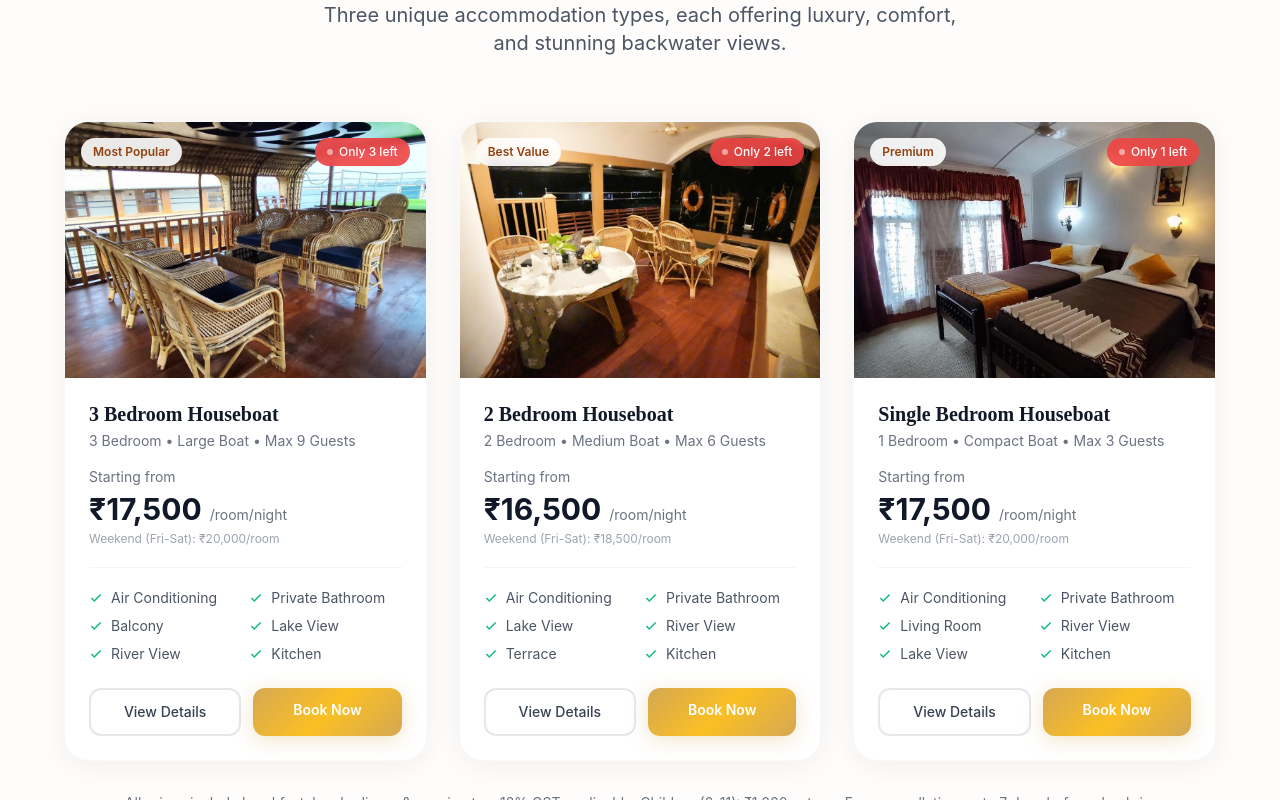
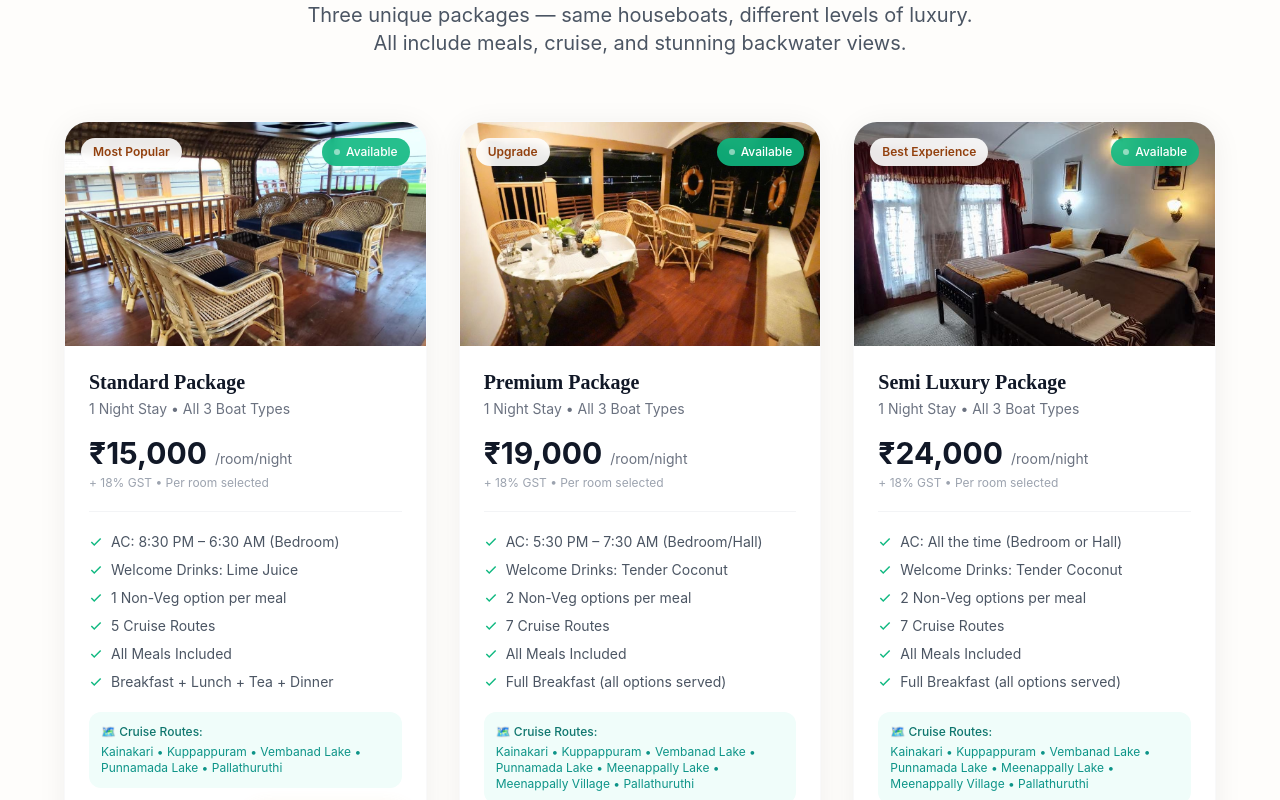
Before and after one commit to sivakum244-cell/kalappura-website, a Next.js app: page / in a window 1280 px wide. Shown: the part 4260-5060 px from the top of the page. Built offline with nearby package versions, Linux system fonts and the light colour scheme; no server answers.

Commit message:
Show packages as main room cards on homepage - Standard/Premium/Semi Luxury

```diff
--- a/src/components/Rooms.tsx
+++ b/src/components/Rooms.tsx
@@ -2,8 +2,64 @@
 
 import { useRef } from "react";
 import { motion, useInView } from "framer-motion";
-import { ROOMS } from "@/lib/constants";
 import { formatPrice } from "@/lib/utils";
+
+const PACKAGES = [
+  {
+    id: "standard",
+    name: "Standard Package",
+    price: 15000,
+    image: "/images/rooms/standard-cabin/1.jpg",
+    badge: "Most Popular",
+    subtitle: "1 Night Stay",
+    highlights: [
+      "AC: 8:30 PM – 6:30 AM (Bedroom)",
+      "Welcome Drinks: Lime Juice",
+      "1 Non-Veg option per meal",
+      "5 Cruise Routes",
+      "All Meals Included",
+      "Breakfast + Lunch + Tea + Dinner",
+    ],
+    routes: "Kainakari • Kuppappuram • Vembanad Lake • Punnamada Lake • Pallathuruthi",
+    availability: 3,
+  },
+  {
+    id: "premium",
+    name: "Premium Package",
+    price: 19000,
+    image: "/images/rooms/double-twin-room/1.jpg",
+    badge: "Upgrade",
+    subtitle: "1 Night Stay",
+    highlights: [
+      "AC: 5:30 PM – 7:30 AM (Bedroom/Hall)",
+      "Welcome Drinks: Tender Coconut",
+      "2 Non-Veg options per meal",
+      "7 Cruise Routes",
+      "All Meals Included",
+      "Full Breakfast (all options served)",
+    ],
+    routes: "Kainakari • Kuppappuram • Vembanad Lake • Punnamada Lake • Meenappally Lake • Meenappally Village • Pallathuruthi",
+    availability: 2,
+  },
+  {
+    id: "luxury",
+    name: "Semi Luxury Package",
+    price: 24000,
+    image: "/images/rooms/suite-river-view/1.jpg",
+    badge: "Best Experience",
+    subtitle: "1 Night Stay",
+    highlights: [
+      "AC: All the time (Bedroom or Hall)",
+      "Welcome Drinks: Tender Coconut",
+      "2 Non-Veg options per meal",
+      "7 Cruise Routes",
+      "All Meals Included",
+      "Full Breakfast (all options served)",
+    ],
+    routes: "Kainakari • Kuppappuram • Vembanad Lake • Punnamada Lake • Meenappally Lake • Meenappally Village • Pallathuruthi",
+    availability: 1,
+  },
+];
 
 export default function Rooms() {
   const ref = useRef(null);
@@ -20,90 +76,72 @@ export default function Rooms() {
           className="text-center mb-16"
         >
           <span className="inline-block px-4 py-1.5 bg-teak-100 text-teak-700 text-sm font-medium rounded-full mb-4">
-            Our Accommodations
+            Our Packages
           </span>
-          <h2 className="section-title">Choose Your Perfect Stay</h2>
+          <h2 className="section-title">Choose Your Package</h2>
           <p className="section-subtitle mx-auto">
-            Three unique accommodation types, each offering luxury, comfort, and
-            stunning backwater views.
+            Three unique packages — same houseboats, different levels of luxury.
+            All include meals, cruise, and stunning backwater views.
           </p>
         </motion.div>
 
-        {/* Room Cards */}
+        {/* Package Cards */}
         <div className="grid grid-cols-1 lg:grid-cols-3 gap-8">
-          {ROOMS.map((room, index) => (
+          {PACKAGES.map((pkg, index) => (
             <motion.div
-              key={room.id}
+              key={pkg.id}
               initial={{ opacity: 0, y: 50 }}
               animate={isInView ? { opacity: 1, y: 0 } : {}}
               transition={{ duration: 0.6, delay: index * 0.2 }}
               className="group bg-white rounded-3xl overflow-hidden shadow-card card-hover border border-gray-100/50"
             >
               {/* Image */}
-              <div className="relative h-64 overflow-hidden">
+              <div className="relative h-56 overflow-hidden">
                 <img
-                  src={room.images[0]}
-                  alt={room.name}
+                  src={pkg.image}
+                  alt={pkg.name}
                   className="w-full h-full object-cover transition-transform duration-700 group-hover:scale-110"
                   loading="lazy"
                 />
                 {/* Badge */}
                 <div className="absolute top-4 left-4 px-3 py-1.5 bg-white/90 backdrop-blur-sm rounded-full text-xs font-semibold text-gold-700">
-                  {room.badge}
+                  {pkg.badge}
                 </div>
                 {/* Availability */}
-                <div className="absolute top-4 right-4 flex items-center gap-1.5 px-3 py-1.5 bg-red-500/90 backdrop-blur-sm rounded-full">
+                <div className="absolute top-4 right-4 flex items-center gap-1.5 px-3 py-1.5 bg-emerald-500/90 backdrop-blur-sm rounded-full">
                   <span className="w-1.5 h-1.5 rounded-full bg-white animate-pulse" />
                   <span className="text-xs font-medium text-white">
-                    Only {room.availability} left
+                    Available
                   </span>
-                </div>
-                {/* Price overlay on hover */}
-                <div className="absolute inset-0 bg-gradient-to-t from-black/60 to-transparent opacity-0 group-hover:opacity-100 transition-opacity duration-300 flex items-end p-6">
-                  <div className="flex items-center gap-2">
-                    <span className="text-white/60 text-sm line-through">
-                      {formatPrice(room.originalPrice)}
-                    </span>
-                    <span className="px-2 py-0.5 bg-emerald-500 text-white text-xs rounded-full font-medium">
-                      Save {Math.round(((room.originalPrice - room.price) / room.originalPrice) * 100)}%
-                    </span>
-                  </div>
                 </div>
               </div>
 
               {/* Content */}
               <div className="p-6">
-                {/* Room Name & Price */}
-                <div className="flex items-start justify-between mb-4">
-                  <div>
-                    <h3 className="font-display text-xl font-bold text-gray-900 leading-tight">
-                      {room.name}
-                    </h3>
-                    <p className="text-sm text-gray-500 mt-1">
-                      {room.bedrooms} Bedroom • {room.size} • Max {room.maxGuests} Guests
-                    </p>
-                  </div>
+                {/* Name & Subtitle */}
+                <div className="mb-4">
+                  <h3 className="font-display text-xl font-bold text-gray-900 leading-tight">
+                    {pkg.name}
+                  </h3>
+                  <p className="text-sm text-gray-500 mt-1">{pkg.subtitle} • All 3 Boat Types</p>
                 </div>
 
                 {/* Price */}
                 <div className="mb-5 pb-5 border-b border-gray-100">
                   <div className="flex items-baseline gap-2">
-                    <span className="text-sm text-gray-500">Starting from</span>
-                  </div>
-                  <div className="flex items-baseline gap-2 mt-1">
                     <span className="text-3xl font-bold text-gray-900">
-                      {formatPrice(room.price)}
+                      {formatPrice(pkg.price)}
                     </span>
                     <span className="text-sm text-gray-500">/room/night</span>
                   </div>
-                  <p className="text-xs text-gray-400 mt-1">Weekend (Fri-Sat): {formatPrice(room.weekendPrice || room.price)}/room</p>
+                  <p className="text-xs text-gray-400 mt-1">+ 18% GST • Per room selected</p>
                 </div>
 
-                {/* Amenities */}
-                <div className="grid grid-cols-2 gap-2 mb-6">
-                  {room.amenities.slice(0, 6).map((amenity) => (
+                {/* Highlights */}
+                <div className="space-y-2 mb-5">
+                  {pkg.highlights.map((highlight) => (
                     <div
-                      key={amenity}
+                      key={highlight}
                       className="flex items-center gap-2 text-sm text-gray-600"
                     >
                       <svg
@@ -115,21 +153,27 @@ export default function Rooms() {
                       >
                         <path d="M20 6L9 17l-5-5" />
                       </svg>
-                      <span className="truncate">{amenity}</span>
+                      <span>{highlight}</span>
                     </div>
                   ))}
+                </div>
+
+                {/* Cruise Routes */}
+                <div className="mb-5 p-3 bg-teal-50 rounded-xl">
+                  <p className="text-xs font-medium text-teal-700 mb-1">🗺️ Cruise Routes:</p>
+                  <p className="text-xs text-teal-600">{pkg.routes}</p>
                 </div>
 
                 {/* Actions */}
                 <div className="flex gap-3">
                   <a
-                    href={`/rooms/${room.slug}`}
+                    href="#offers"
                     className="flex-1 text-center px-4 py-3 border-2 border-gray-200 text-gray-700 font-medium rounded-xl hover:border-gold-400 hover:text-gold-600 transition-all duration-300 text-sm"
                   >
                     View Details
                   </a>
                   <motion.a
-                    href={`/booking?room=${room.id}`}
+                    href={`/booking?room=standard-cabin&package=${pkg.id}`}
                     whileHover={{ scale: 1.02 }}
                     whileTap={{ scale: 0.98 }}
                     className="flex-1 text-center px-4 py-3 gold-gradient text-white font-semibold rounded-xl shadow-gold text-sm"
@@ -142,14 +186,14 @@ export default function Rooms() {
           ))}
         </div>
 
-        {/* Compare Note */}
+        {/* Note */}
         <motion.p
           initial={{ opacity: 0 }}
           animate={isInView ? { opacity: 1 } : {}}
           transition={{ delay: 1 }}
           className="text-center text-gray-500 text-sm mt-8"
         >
-          All prices include breakfast, lunch, dinner & evening tea.
+          All packages available on 1 Bedroom, 2 Bedroom & 3 Bedroom Houseboats.
           18% GST applicable. Children (6-11): ₹1,000 extra. • Free cancellation up to 7 days before check-in.
         </motion.p>
       </div>
```
